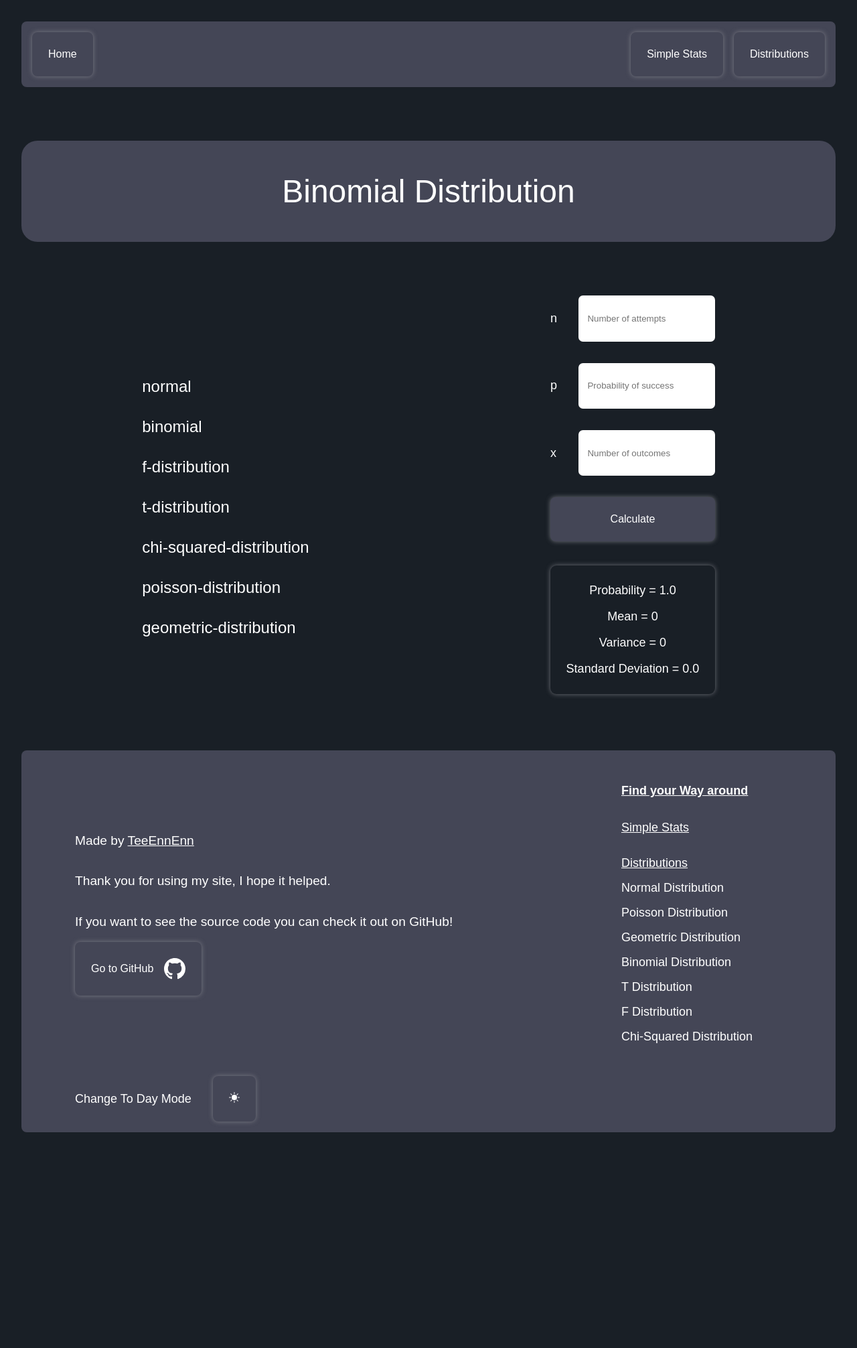
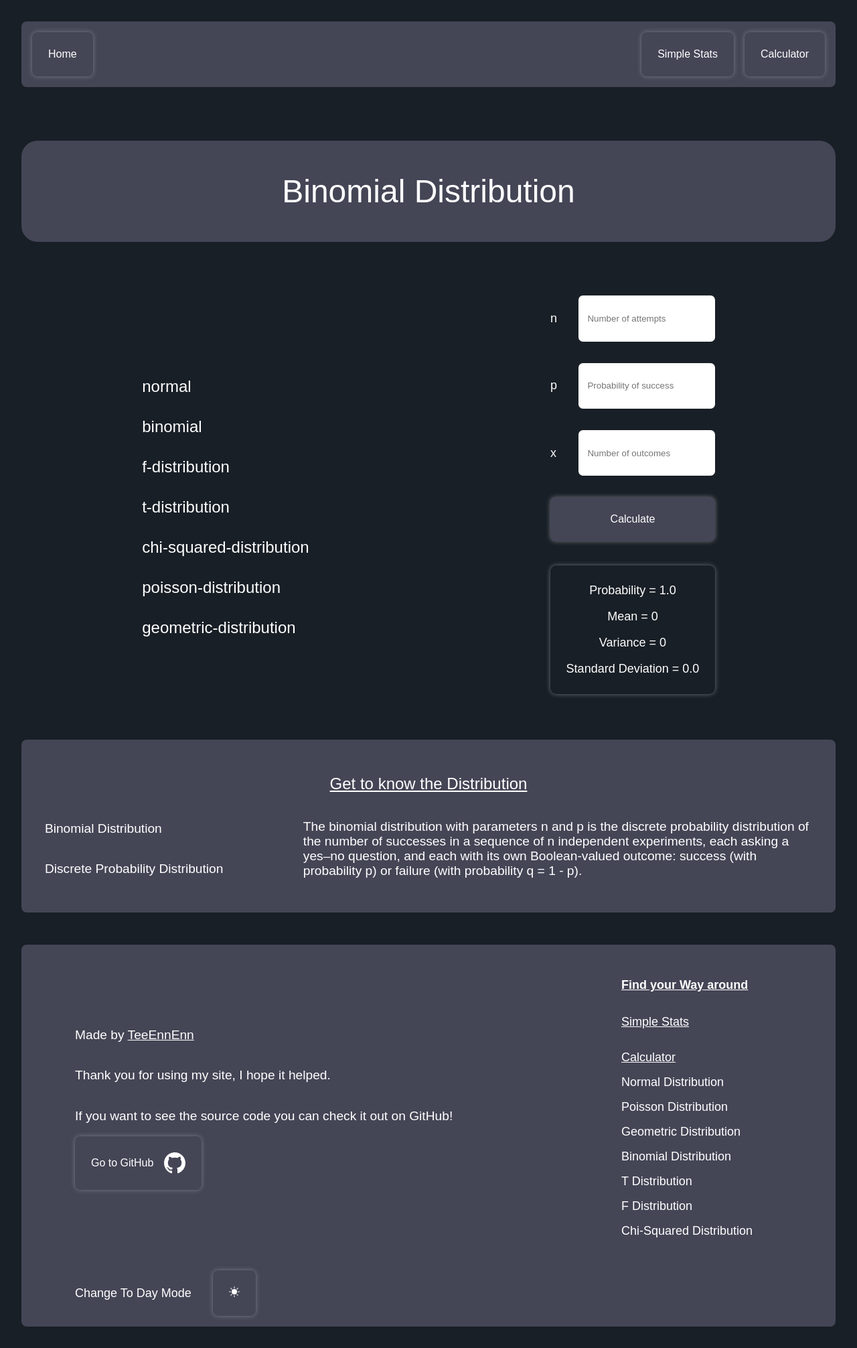
Before and after one commit to TeeEnnEnn/StatisticsHomeworkSite, a Flask app: page /complex/binomial in a window 1280 px wide. Shown: the whole page at 67% size. Before the commit the page ends 1690 px from the top, so only its background shows below. Run offline with Flask 3, Linux system fonts and the light colour scheme.

Commit message:
Added Explanations
* Added short explanations to each distribution.

```diff
--- a/Stats/complex/views.py
+++ b/Stats/complex/views.py
@@ -2,14 +2,14 @@ from flask import Blueprint, render_template, send_file
 
 from Stats.complex.forms import NormalForm, BinomialForm, ChiSquaredForm, FForm, TForm, PoissonForm, GeometricForm
 from Stats.complex.graphs import create_bell_graph
-from Stats.complex.utils import Distributions
+from Stats.complex.utils import Calculator, Distribution
 
 complex_ = Blueprint("complex", __name__)
 
 functions = ["normal", "binomial", "f-distribution", "t-distribution", "chi-squared-distribution",
              "poisson-distribution", "geometric-distribution"]
 accuracy = 4
-calculator = Distributions(accuracy)
+calculator = Calculator(accuracy)
 
 
 @complex_.route("/complex", methods=["GET", "POST"])
@@ -32,10 +32,15 @@ def normal():
         except (RuntimeError, Exception):
             graph = False
 
-    distribution_name = "Normal Distribution"
+    distribution = Distribution("Normal Distribution", "Continuous Probability Distribution",
+                                "The Normal distribution, also known as the Gaussian distribution, is a "
+                                "probability distribution that is symmetric about the mean, showing that data near "
+                                "the mean are more frequent in occurrence than data far from the mean.In graphical "
+                                "form, the normal distribution appears as a 'bell curve'.")
+    # Source: https://www.investopedia.com/terms/n/normaldistribution.asp#:~:text=Normal%20distribution%2C%20also%20known%20as,as%20a%20%22bell%20curve%22.
     probability = calculator.normal(mean, standard_deviation, x)
     return render_template("normal.html", form=form, probability=probability,
-                           distribution_name=distribution_name, graph=graph, functions=functions)
+                           distribution=distribution, graph=graph, functions=functions)
 
 
 @complex_.route("/normal-image")
@@ -53,11 +58,16 @@ def binomial():
         p = float(form.p.data)
         x = int(form.x.data)
 
-    distribution_name = "Binomial Distribution"
+    distribution = Distribution("Binomial Distribution", "Discrete Probability Distribution",
+                                "The binomial distribution with parameters n and p is the discrete probability "
+                                "distribution of the number of successes in a sequence of n independent experiments, "
+                                "each asking a yes–no question, and each with its own Boolean-valued outcome: "
+                                "success (with probability p) or failure (with probability q = 1 - p).")
+    # Source: https://en.wikipedia.org/wiki/Binomial_distribution
     probability, mean, variance, standard_deviation = calculator.binomial(n=n, p=p, x=x)
     return render_template("binomial.html", form=form, probability=probability, mean=mean,
                            variance=variance, standard_deviation=standard_deviation,
-                           distribution_name=distribution_name, functions=functions)
+                           distribution=distribution, functions=functions)
 
 
 @complex_.route("/complex/t-distribution", methods=["GET", "POST"])
@@ -68,10 +78,18 @@ def t_distribution():
         freedom = int(form.freedom.data)
         x = float(form.x.data)
 
-    distribution_name = "T Distribution"
+    distribution = Distribution("T Distribution", "Continuous Probability Distribution",
+                                "The Student's t-distribution (or simply the t-distribution) is a "
+                                "continuous probability distribution that generalizes the standard normal distribution."
+                                "Like the Normal Distribution, it is symmetric around zero and bell-shaped."
+                                "However, the t-distribution has heavier tails and the amount of probability mass in "
+                                "the tails is controlled by the parameter df (degrees of freedom) . For df = 1 the "
+                                "Student's t distribution becomes the standard Cauchy distribution, whereas "
+                                "for df → ∞ it becomes the standard normal distribution N(0,1)")
+    # Source:
     probability = calculator.t_distribution(x=x, freedom=freedom)
     return render_template("t_distribution.html", form=form, probability=probability,
-                           distribution_name=distribution_name, functions=functions)
+                           distribution=distribution, functions=functions)
 
 
 @complex_.route("/complex/f-distribution", methods=["GET", "POST"])
@@ -83,10 +101,13 @@ def f_distribution():
         freedom_d = int(form.freedom_d.data)
         x = form.x.data
 
-    distribution_name = "F Distribution"
+    distribution = Distribution("F Distribution", "Continuous Probability Distribution",
+                                "The F distribution is a uni-variate continuous distribution often "
+                                "used in hypothesis testing.")
+    # Source:  https://www.statlect.com/probability-distributions/F-distribution
     probability = calculator.f_distribution(x=x, freedom_n=freedom_n, freedom_d=freedom_d)
     return render_template("f_distribution.html", form=form, probability=probability,
-                           distribution_name=distribution_name, functions=functions)
+                           distribution=distribution, functions=functions)
 
 
 @complex_.route("/complex/chi-squared-distribution", methods=["GET", "POST"])
@@ -97,10 +118,16 @@ def chi_squared():
         freedom = int(form.freedom.data)
         chi_square = float(form.chi_square.data)
 
-    distribution_name = "Chi Squared Distribution"
+    distribution = Distribution("Chi Squared Distribution", "Continuous Probability Distribution",
+                                "The chi-squared distribution with k degrees of freedom is the distribution "
+                                "of a sum of the squares of k independent standard normal random variables. The "
+                                "chi-squared distribution is a special case of the gamma distribution and is one of "
+                                "the most widely used probability distributions in inferential statistics, notably in "
+                                "hypothesis testing and in construction of confidence intervals.")
+    # Source: https://en.wikipedia.org/wiki/Chi-squared_distribution
     probability = calculator.chi_squared_distribution(chi_square=chi_square, freedom=freedom)
     return render_template("chi_squared_distribution.html", form=form, probability=probability,
-                           distribution_name=distribution_name, functions=functions)
+                           distribution=distribution, functions=functions)
 
 
 @complex_.route("/complex/poisson-distribution", methods=["GET", "POST"])
@@ -111,9 +138,14 @@ def poisson_distribution():
         k = int(form.k.data)
         mean = float(form.mean.data)
 
-    distribution_name = "Poisson Distribution"
+    distribution = Distribution("Poisson Distribution", "Discrete Probability Distribution",
+                                "The Poisson distribution is a discrete probability distribution that "
+                                "expresses the probability of a given number of events occurring in a fixed interval "
+                                "of time or space if these events occur with a known constant mean rate and "
+                                "independently of the time since the last event.")
+    # source: https://en.wikipedia.org/wiki/Poisson_distribution
     probability = calculator.poisson_distribution(k, mean)
-    return render_template("poisson-distribution.html", form=form, distribution_name=distribution_name,
+    return render_template("poisson-distribution.html", form=form, distribution=distribution,
                            probability=probability, functions=functions)
 
 
@@ -125,9 +157,14 @@ def geometric_distribution():
         n = float(form.n.data)
         p = float(form.p.data)
 
-    distribution_name = "Geometric Distribution"
+    distribution = Distribution("Geometric distribution", "Discrete Probability Distribution",
+                                "The geometric distribution gives the probability that the first occurrence "
+                                "of success requires k independent trials, each with success probability p. "
+                                "If the probability of success on each trial is p, then the probability that the "
+                                "kth trial is the first success is")
+    # Source: https://en.wikipedia.org/wiki/Geometric_distribution
     probability, expected_value, variance, standard_deviation = calculator.geometric_distribution(p, n)
-    return render_template("geometric-distribution.html", form=form, distribution_name=distribution_name,
+    return render_template("geometric-distribution.html", form=form, distribution=distribution,
                            probability=probability,
                            expected_value=expected_value, variance=variance, standard_deviation=standard_deviation,
                            functions=functions)
--- a/Stats/static/styles.css
+++ b/Stats/static/styles.css
@@ -19,7 +19,7 @@
 .hidden-small {
 }
 
-.center{
+.center {
 	text-align: center;
 }
 
@@ -297,6 +297,7 @@ input#form-value {
 	flex-direction: row;
 	align-items: center;
 	justify-content: space-around;
+	margin-bottom: 2em;
 }
 
 .function-grid {
@@ -493,6 +494,37 @@ input#form-value {
 	border-radius: var(--border-radius);
 }
 
+.distribution-explanation {
+	display: flex;
+	font-size: larger;
+	align-items: center;
+	justify-content: space-around;
+}
+
+.explanation {
+
+	padding: 2em;
+	border-radius: var(--border-radius);
+	background-color: var(--bubble-color);
+}
+
+.explanation-header {
+	text-align: center;
+	text-decoration: underline;
+}
+
+.left-flex {
+	display: inline-flex;
+	flex-direction: column;
+	width: 33%;
+}
+
+.right-flex {
+	display: inline-flex;
+	flex-direction: column;
+	width: 66%;
+}
+
 
 /* Media Queries */
 
@@ -610,8 +642,8 @@ input#form-value {
 	}
 }
 
-@media screen and (max-width: 600px){
-	.simple-grid{
+@media screen and (max-width: 600px) {
+	.simple-grid {
 		grid-template-columns: 1fr;
 	}
 }
@@ -646,15 +678,15 @@ input#form-value {
 		margin: 0.5em 0;
 	}
 
-	.graph-grid{
+	.graph-grid {
 		grid-template-columns: 1fr;
 	}
 
-	.graph{
+	.graph {
 		width: 100%;
 	}
 
-	.function-grid{
+	.function-grid {
 		grid-template-columns: 1fr 1fr;
 	}
 
@@ -663,11 +695,11 @@ input#form-value {
 
 
 @media screen and (max-width: 1750px) {
-	.graph-grid{
+	.graph-grid {
 		grid-template-columns: 1fr;
 	}
 
-	.graph{
+	.graph {
 
 	}
 }
--- a/Stats/templates/base.html
+++ b/Stats/templates/base.html
@@ -34,7 +34,7 @@
     <div class="shade-flex container">
         <a href="{{ url_for('main.home') }}" class="shade-link">Home</a>
         <a href="{{ url_for('simple.home') }}" class="shade-link">Simple Stats</a>
-        <a href="{{ url_for('complex.home') }}" class="shade-link">Distributions</a>
+        <a href="{{ url_for('complex.home') }}" class="shade-link">Calculator</a>
     </div>
 </div>
 <div class="container">
@@ -54,7 +54,7 @@
         <a href="{{ url_for('main.home') }}" class="button home-button">Home</a>
         <div class="nav-buttons">
             <a href="{{ url_for('simple.home') }}" class="button">Simple Stats</a>
-            <a href="{{ url_for('complex.home') }}" class="button">Distributions</a>
+            <a href="{{ url_for('complex.home') }}" class="button">Calculator</a>
         </div>
     </div>
 </div>
@@ -81,7 +81,7 @@
                     Stats</a>
             </div>
             <div class="footer-links">
-                <a href="{{ url_for('complex.home') }}" class="footer-link" style="text-decoration: underline">Distributions</a>
+                <a href="{{ url_for('complex.home') }}" class="footer-link" style="text-decoration: underline">Calculator</a>
                 <a href="{{ url_for('complex.normal') }}" class="footer-link">Normal Distribution</a>
                 <a href="{{ url_for('complex.poisson_distribution') }}" class="footer-link">Poisson Distribution</a>
                 <a href="{{ url_for('complex.geometric_distribution') }}" class="footer-link">Geometric Distribution</a>
--- a/Stats/templates/binomial.html
+++ b/Stats/templates/binomial.html
@@ -37,3 +37,22 @@
     </div>
 
 {% endblock workspace %}
+
+{% block non_workspace %}
+    <div class="explanation">
+        <h2 class="explanation-header">Get to know the Distribution</h2>
+        <div class="distribution-explanation">
+
+            <div class="left-flex">
+                <p>{{ distribution.name }}</p>
+                <p>{{ distribution.description }}</p>
+            </div>
+
+            <div class="right-flex">
+                <p>{{ distribution.explanation }}</p>
+            </div>
+        </div>
+
+
+    </div>
+{% endblock non_workspace %}
--- a/Stats/templates/distribution_template.html
+++ b/Stats/templates/distribution_template.html
@@ -2,7 +2,7 @@
 
 {% block body %}
     <div class="container">
-        <h1 class="page-header">{{ distribution_name }}</h1>
+        <h1 class="page-header">{{ distribution.name }}</h1>
     </div>
 
     <div class="container">
@@ -18,6 +18,24 @@
             </div>
             {% block workspace %}{% endblock %}
         </div>
-        {% block non_workspace %}{% endblock non_workspace %}
+
+
+        <div class="explanation">
+            <h2 class="explanation-header">Get to know the Distribution</h2>
+            <div class="distribution-explanation">
+
+                <div class="left-flex">
+                    <p>{{ distribution.name }}</p>
+                    <p>{{ distribution.description }}</p>
+                </div>
+
+                <div class="right-flex">
+                    <p>{{ distribution.explanation }}</p>
+                </div>
+            </div>
+
+
+        </div>
+
     </div>
 {% endblock body %}
```
Also changed, not shown: Stats/complex/utils.py (+12 -1 lines).
